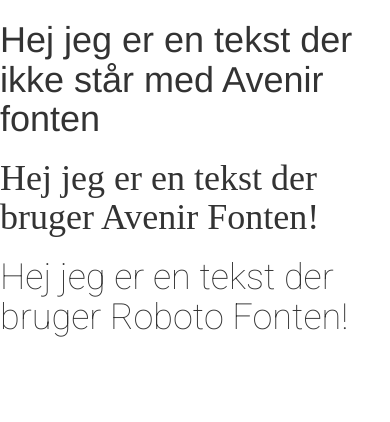
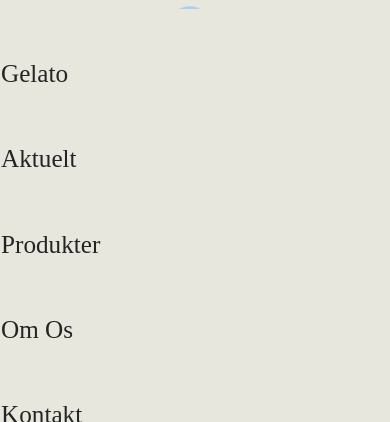
Before and after one commit to Mforceberg/mammis, a PHP site: page / in a window 390 px wide. Shown: the top 422 px of the page. Before the commit the page ends 337 px from the top, so only its background shows below. Run offline with PHP 8.4, Linux system fonts and the light colour scheme.

Commit message:
Index page, php, navbar, video

```diff
--- /dev/null
+++ b/_notes/dwsync.xml
@@ -0,0 +1,4 @@
+<?xml version="1.0" encoding="utf-8" ?>
+<dwsync>
+<file name="index.php" server="www.mforsberg.dk/public_html/" local="131387943260674017" remote="131387950200000000" Dst="2" />
+</dwsync>
--- /dev/null
+++ b/aktuelt.php
@@ -0,0 +1,3 @@
+<?php
+include ("navigation.php");
+?>
--- /dev/null
+++ b/css/_notes/dwsync.xml
@@ -0,0 +1,5 @@
+<?xml version="1.0" encoding="utf-8" ?>
+<dwsync>
+<file name="styles.css" server="www.mforsberg.dk/public_html/" local="131387946198081571" remote="131387946600000000" Dst="2" />
+<file name="bootstrap.css" server="www.mforsberg.dk/public_html/" local="131172728045965303" remote="131387946600000000" Dst="2" />
+</dwsync>
--- a/css/styles.css
+++ b/css/styles.css
@@ -1,4 +1,4 @@
-#fonttest
+/* #fonttest
 {
    font-family: Avenir;
 }
@@ -6,4 +6,51 @@
 #fonttest2
 {
     font-family: 'Roboto', sans-serif;
+} */
+
+@import url('https://fonts.googleapis.com/css?family=Roboto:100');
+
+
+#mammislogo
+{
+    margin-top: -5%;
 }
+.navigation
+{
+    background-color: #e7e7de;
+}
+
+ul.nav a
+{
+    font-family: Avenir;
+    font-weight: 200;
+    margin-top: 1.8em;
+    text-decoration: none;
+    color: #242424;
+}
+
+.nav-link
+{
+    font-size: 180%;
+}
+
+.socikon
+{
+    margin-top: 4em;
+    max-width: 60px;
+}
+
+
+#mammisvideo
+{
+    margin-top: -240px;
+    margin-bottom: -30px;
+}
+
+.container-fluid.full-width
+{
+    padding: 0;
+    padding-left: 0;
+    padding-right: 0;
+    overflow-x: hidden;
+}
--- /dev/null
+++ b/gelato.php
@@ -0,0 +1,3 @@
+<?php
+include ("navigation.php");
+?>
--- /dev/null
+++ b/images/_notes/dwsync.xml
@@ -0,0 +1,4 @@
+<?xml version="1.0" encoding="utf-8" ?>
+<dwsync>
+<file name="farvelogo.png" server="www.mforsberg.dk/public_html/" local="131387912801151485" remote="131387946600000000" Dst="2" />
+</dwsync>
--- a/index.php
+++ b/index.php
@@ -1,28 +1,17 @@
-<!doctype html>
-<html>
-<head>
-<meta charset="utf-8">
-<title>Mammis</title>
+<?php
+include ("navigation.php");
+?>
+<body>
+<div class="container-fluid full-width indexcontent">
+      <div class="row">
+        <video id="mammisvideo" class="col-lg-10 col-md-10" autoplay loop>
+        <source src="videos/mammismovie.mp4" type="video/mp4">
+        </video>
+        <img src="images/aabningstider.jpg" alt="mammis gelatos åbningstider" class="col-lg-2 col-md-2 img-fluid" id="mammisaabning">
+    </div>
+    <div class="row">
+            <img src="images/linjebillede.jpg" alt="billede af forskellige produkter ved mammis gelato" class="col-lg-12 col-md-12 img-fluid img-full-width">
 
-
-<!--Bootstrap og css -->
-<link rel="stylesheet" type="text/css" href="css/styles.css">
-<link rel="stylesheet" type="text/css" href="css/bootstrap.css">
-</head>
-<style>
-@import url('https://fonts.googleapis.com/css?family=Roboto:100');
-</style>
-
-
-<body>
-<h1>
-Hej jeg er en tekst der ikke står med Avenir fonten
-</h1>
-<h1 id="fonttest">
-Hej jeg er en tekst der bruger Avenir Fonten!
-</h1>
-<h1 id="fonttest2">
-Hej jeg er en tekst der bruger Roboto Fonten!
-</h1>
+    </div>
+</div>
 </body>
-</html>
--- /dev/null
+++ b/kontakt.php
@@ -0,0 +1,3 @@
+<?php
+include ("navigation.php");
+?>
--- /dev/null
+++ b/navigation.php
@@ -0,0 +1,51 @@
+<!doctype html>
+<html>
+<head>
+<meta charset="utf-8">
+<title>Mammis</title>
+
+
+<!--Bootstrap og css -->
+<link href="http://localhost/styles.css" rel="stylesheet" type="text/css"/>
+<link rel="stylesheet" href="css/styles.css" type="text/css" />
+<link rel="stylesheet" href="css/bootstrap.css" type="text/css" />
+</head>
+
+<body>
+
+<!-- Navbar -->
+<nav class="navbar navbar-light active navigation">
+	<a class="navbar-brand col-lg-1" href="index.php">
+		<img src="images/farvelogo.png" alt="Mammis Gelato Logo" id="mammislogo" style="width:200px">
+	</a>
+
+	<div>
+	 <ul class="nav navbar-nav navigation col-lg-5 col-lg-push-1" id="main-navigation">
+		 <li class="nav-item">
+			<a class="nav-link" href="gelato.php">Gelato</a>
+		 </li>
+		 <li class="nav-item">
+		 	<a class="nav-link" href="aktuelt.php">Aktuelt</a>
+		 </li>
+		 <li class="nav-item">
+		 	<a class="nav-link" href="produkter.php">Produkter</a>
+		 </li>
+		 <li class="nav-item">
+		 	<a class="nav-link" href="omos.php">Om Os</a>
+		 </li>
+		 <li class="nav-item">
+		 	<a class="nav-link" href="kontakt.php">Kontakt</a>
+		 </li>
+	 </ul>
+	</div>
+    <a href="https://www.instagram.com/mammisgelato/">
+    <img src="images/instagramicon.png" alt="instagram ikon" class="col-lg-push-5 col-lg-1 socikon">
+    </a>
+
+    <a href="https://www.facebook.com/Mammisgelato/">
+    <img src="images/facebookicon.png" href="https://www.instagram.com/mammisgelato/" alt="facebook ikon" class="col-lg-push-5 col-lg-1 socikon">
+    </a>
+</nav>
+<!-- /Navbar -->
+</body>
+</html>
--- /dev/null
+++ b/omos.php
@@ -0,0 +1,3 @@
+<?php
+include ("navigation.php");
+?>
--- /dev/null
+++ b/produkter.php
@@ -0,0 +1,3 @@
+<?php
+include ("navigation.php");
+?>
```
Also changed, not shown: fonts/_notes/dwsync.xml (added, +7 -0 lines), images/aabningstider.jpg (added), images/facebookicon.png (added), images/farvelogo.png (added), images/instagramicon.png (added), images/linjebillede.jpg (added), 1 other file.
